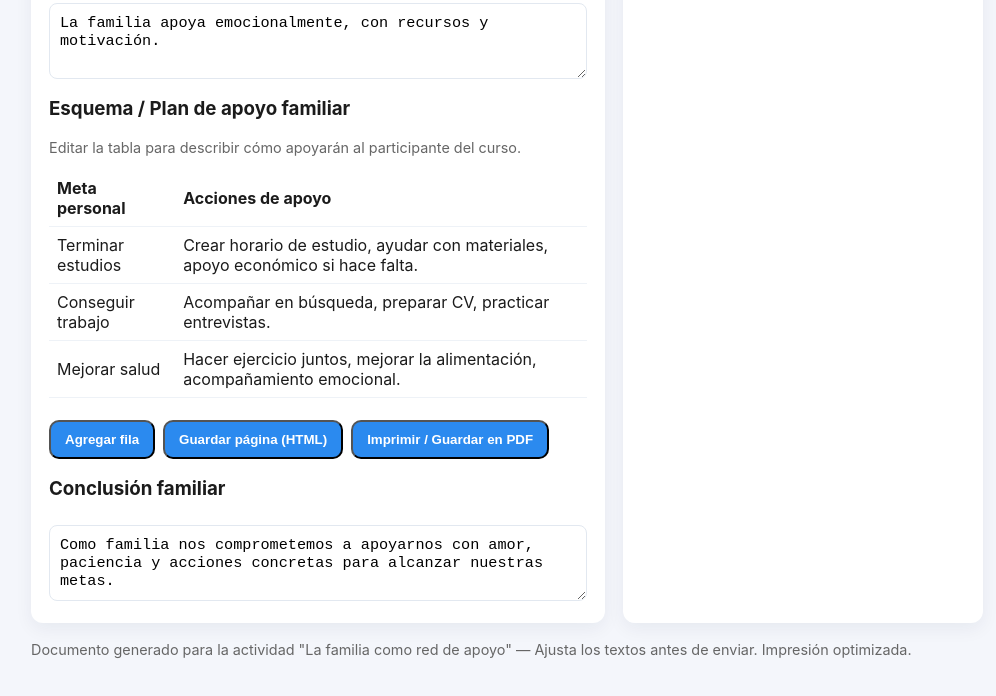
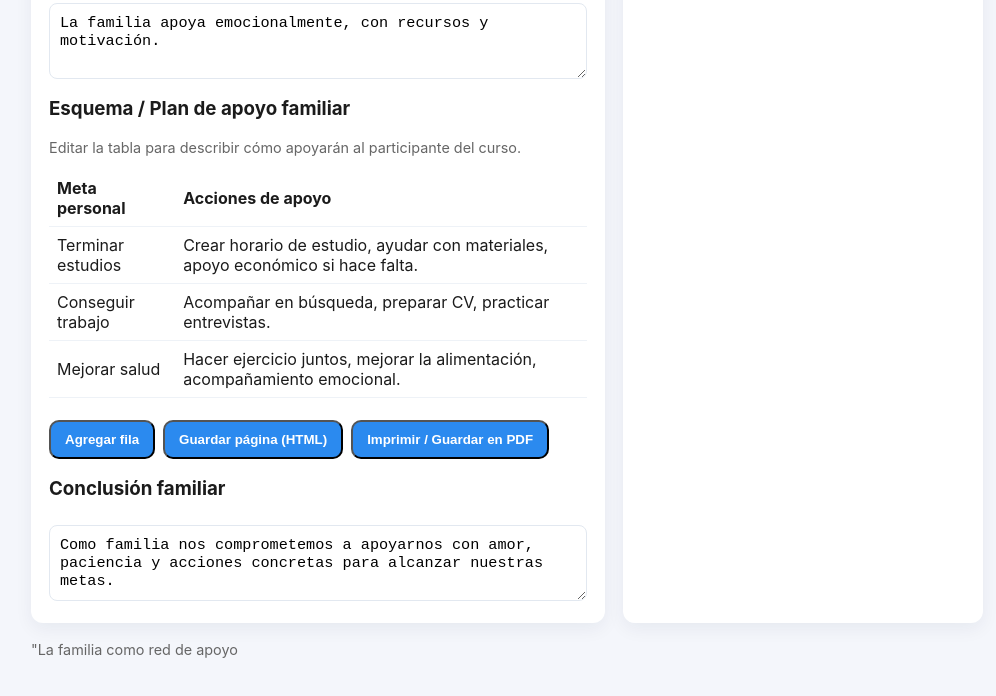
Before and after one commit to r0zzc0v-dev/redApoyo, a plain HTML site: page index.html in a window 1280 px wide. Shown: the part 811-1507 px from the top of the page, without its empty margins (133-1129 px from the left). Drawn offline with Linux system fonts and the light colour scheme.

Commit message:
Update index.html

```diff
--- a/index.html
+++ b/index.html
@@ -108,7 +108,7 @@
 
     </div>
 
-    <footer class="muted">Documento generado para la actividad "La familia como red de apoyo" — Ajusta los textos antes de enviar. Impresión optimizada.</footer>
+    <footer class="muted">"La familia como red de apoyo</footer>
   </div>
 
   <script>
```
